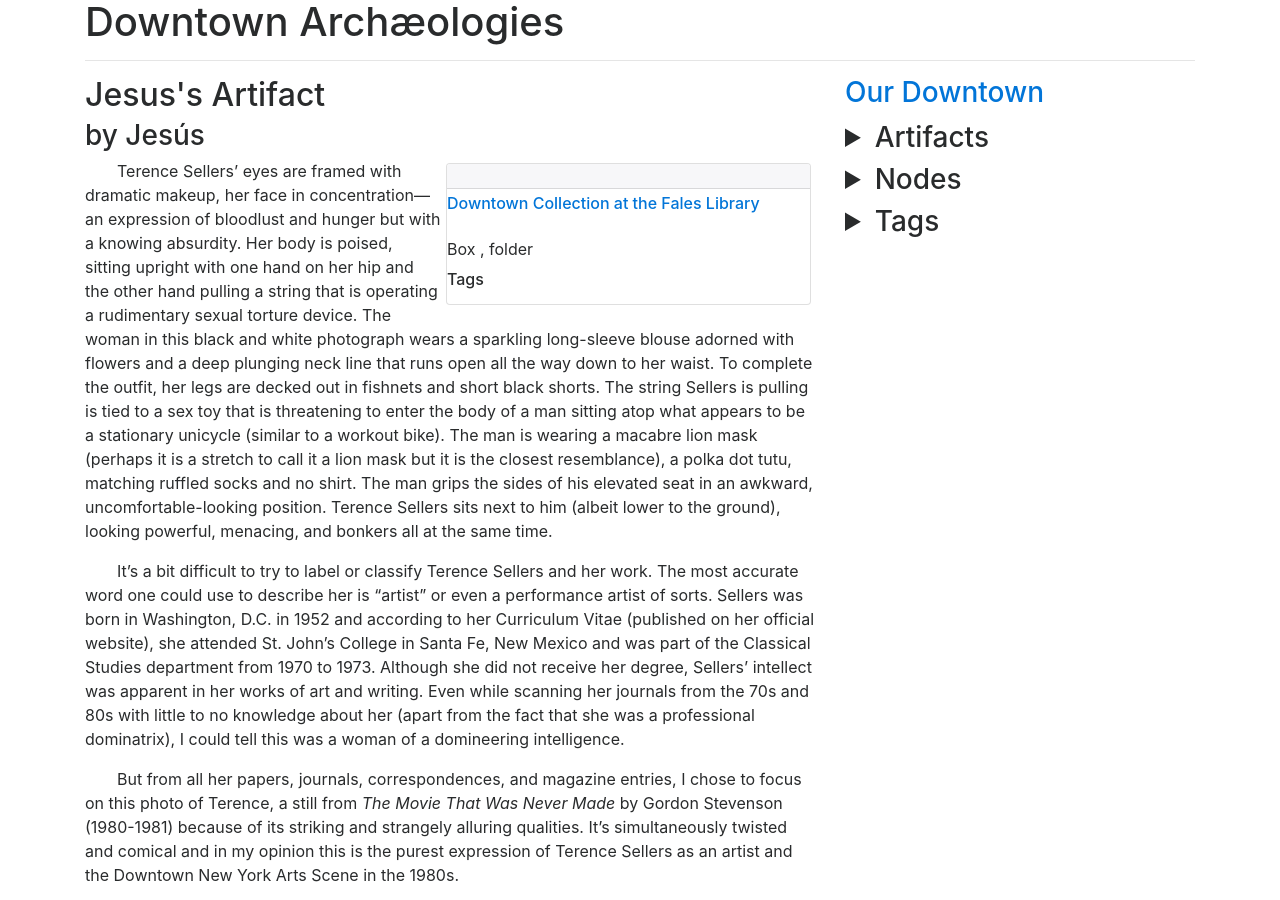
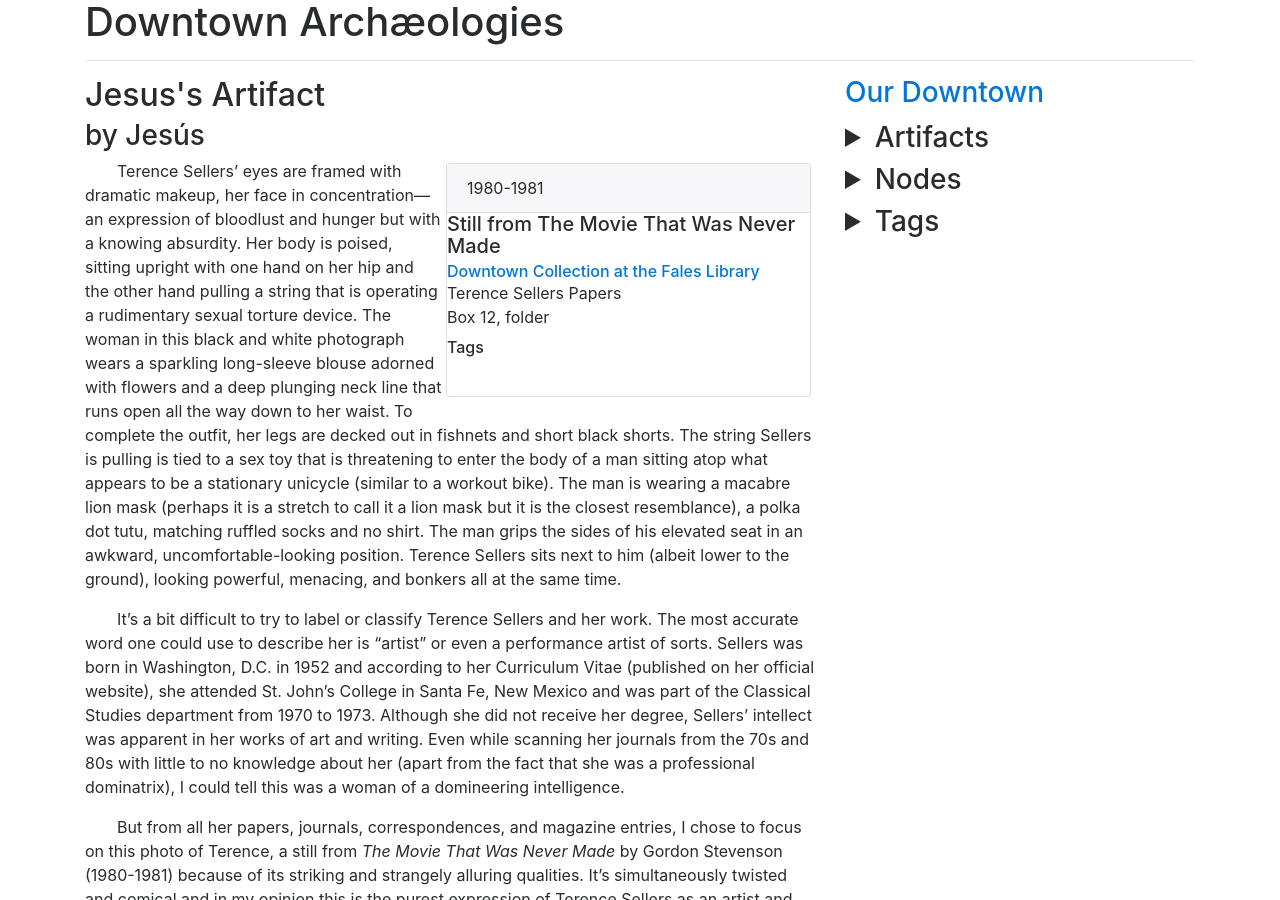
Before and after one commit to nyscapes/downtown-archaeologies, a Jekyll site: the page built from _artifacts/Jesus's-artifact.md, in a window 1280 px wide and 900 px high. Built offline with Jekyll 4.4.1, drawn with Linux system fonts in a browser that asks for light colours; nearby versions of some CDN libraries.

Commit message:
new chnages

```diff
--- a/_artifacts/Jesus's-artifact.md
+++ b/_artifacts/Jesus's-artifact.md
@@ -2,6 +2,12 @@
 title: Jesus's Artifact
 author: jxs207
 slug: JesusArtifactPost
+library: fales
+library-collection: "Terence Sellers Papers"
+box: 12
+artifact-name: "Still from The Movie That Was Never Made"
+artifact-date: 1980-1981
+tags: ["sex", "photograph", "performance art", "terence sellers"]
 ---
 
 Terence Sellers’ eyes are framed with dramatic makeup, her face in concentration— an expression of bloodlust and hunger but with a knowing absurdity. Her body is poised, sitting upright with one hand on her hip and the other hand pulling a string that is operating a rudimentary sexual torture device. The woman in this black and white photograph wears a sparkling long-sleeve blouse adorned with flowers and a deep plunging neck line that runs open all the way down to her waist. To complete the outfit, her legs are decked out in fishnets and short black shorts. The string Sellers is pulling is tied to a sex toy that is threatening to enter the body of a man sitting atop what appears to be a stationary unicycle (similar to a workout bike). The man is wearing a macabre lion mask (perhaps it is a stretch to call it a lion mask but it is the closest resemblance), a polka dot tutu, matching ruffled socks and no shirt. The man grips the sides of his elevated seat in an awkward, uncomfortable-looking position. Terence Sellers sits next to him (albeit lower to the ground), looking powerful, menacing, and bonkers all at the same time.
```
